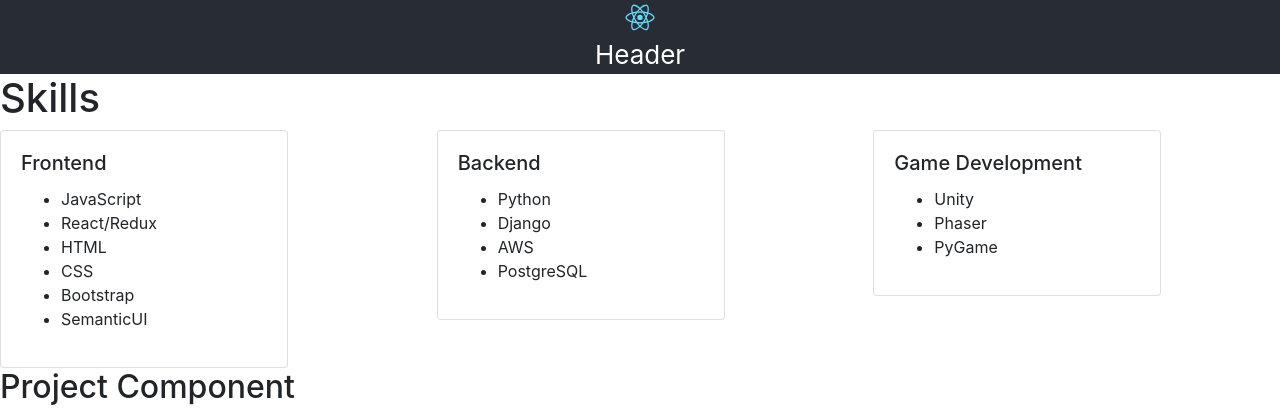
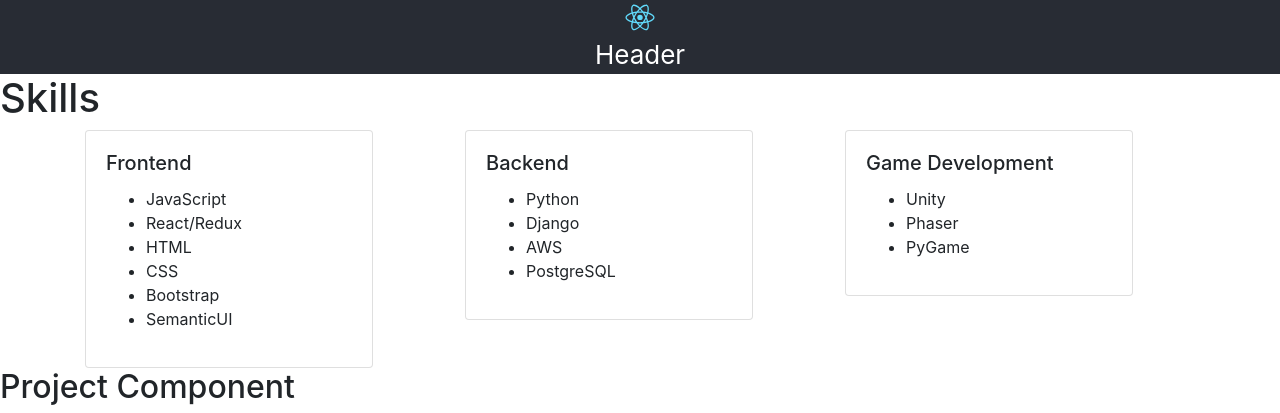
Before and after one commit to firuza/django-react, a React (Create React App) app in the folder myproject/frontend/: page / in a window 1280 px wide. Shown: the top 413 px of the page. Built offline with nearby package versions, Linux system fonts and the light colour scheme.

Commit message:
UI change

```diff
--- a/myproject/frontend/src/components/Skills.js
+++ b/myproject/frontend/src/components/Skills.js
@@ -2,7 +2,7 @@ import React from 'react';
 import SkillsCards from './SkillsCards'
 
 import '../../node_modules/bootstrap/dist/css/bootstrap.min.css';
-import { Row, Col } from 'react-bootstrap';
+import { Row, Col, Container } from 'react-bootstrap';
 
 const Skills = () => {
 
@@ -23,6 +23,7 @@ const Skills = () => {
         <>
             <h1>Skills</h1>
 
+            <Container>
                 <Row>
                     <Col xs={4}>
                         <SkillsCards skills = {frontend} />
@@ -34,6 +35,7 @@ const Skills = () => {
                         <SkillsCards skills = {gameDev} />
                     </Col>
                 </Row>
+            </Container>
         </>
     )
 }
```
Lines whose indentation alone changed are shown as unchanged.
